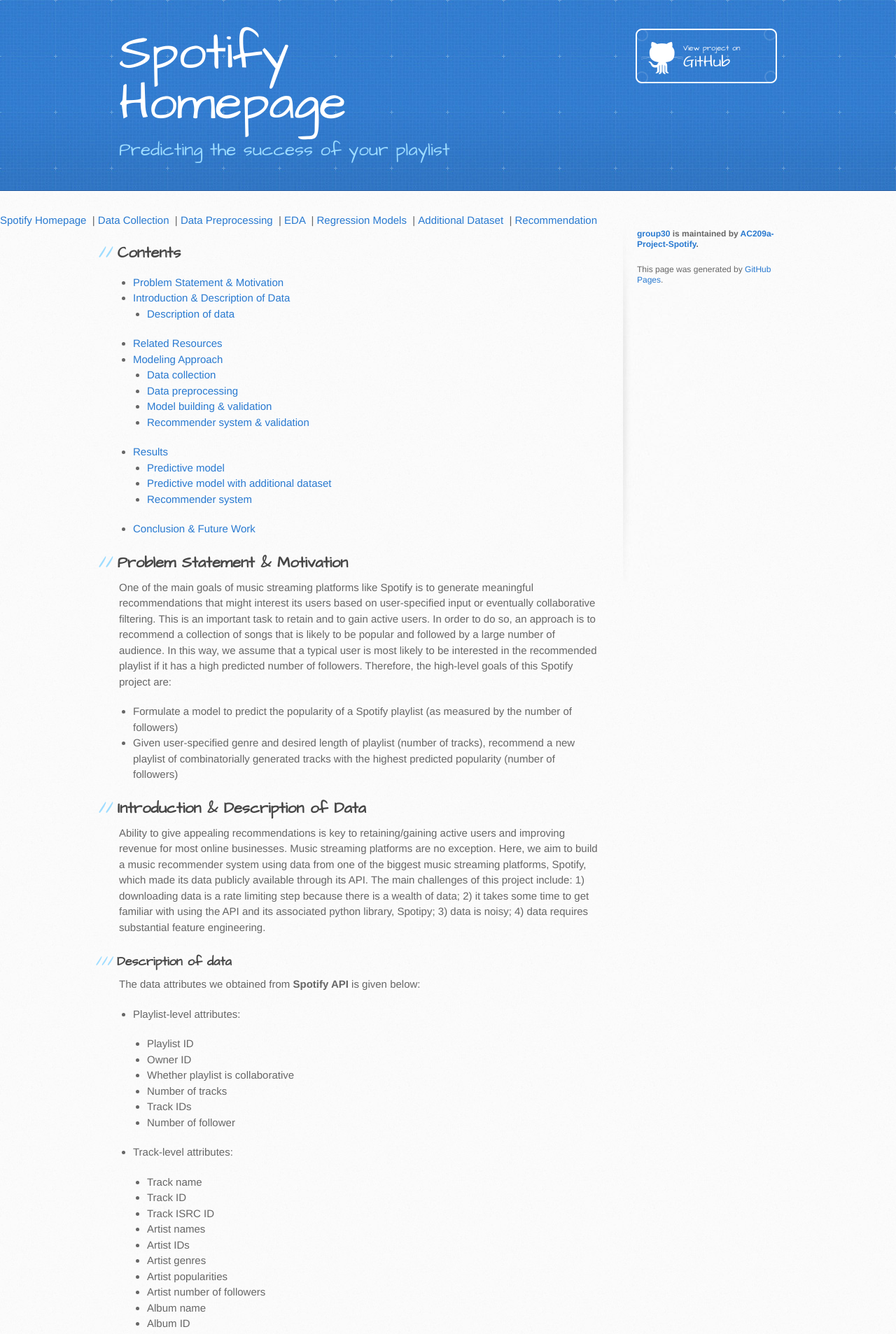
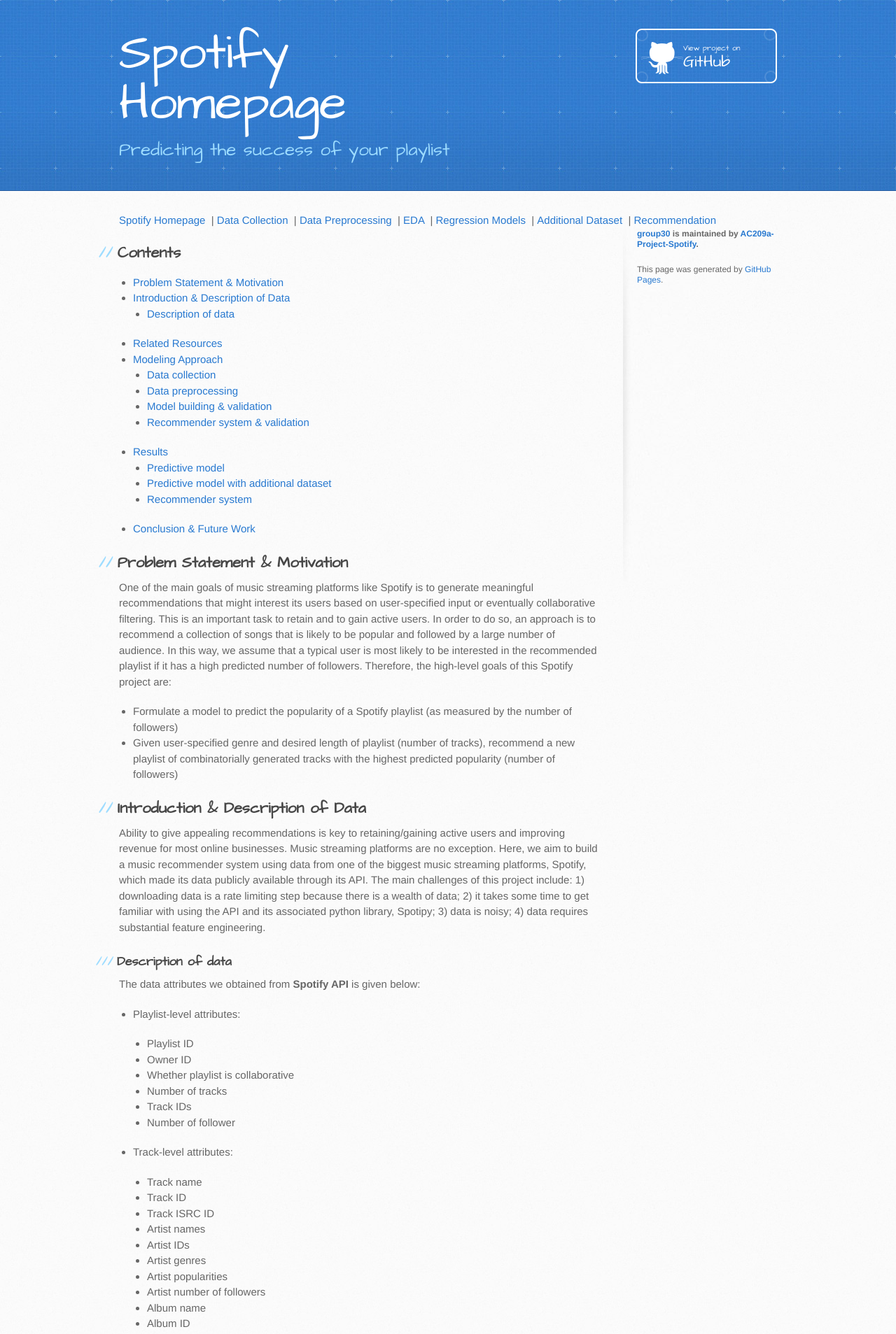
Before and after one commit to AC209a-Project-Spotify/group30, a Jekyll site: the page built from index.md, in a window 1280 px wide. Shown: the top 1907 px of the page at 70% size. Built offline with Jekyll 4.4.1, drawn with Linux system fonts in a browser that asks for light colours; our own code applies the rules of GitHub Pages for plain Markdown files.

Commit message:
change class of nav

```diff
--- a/_layouts/default.html
+++ b/_layouts/default.html
@@ -32,7 +32,7 @@
     </header>
 
     <div id="content-wrapper">
-      <nav class="group">
+      <nav class="inner clearfix">
         {% if site.title and site.title != page.title %}
            <a href="{{ "/" | absolute_url }}">{{ site.title }}</a>
         {% endif %}
```
